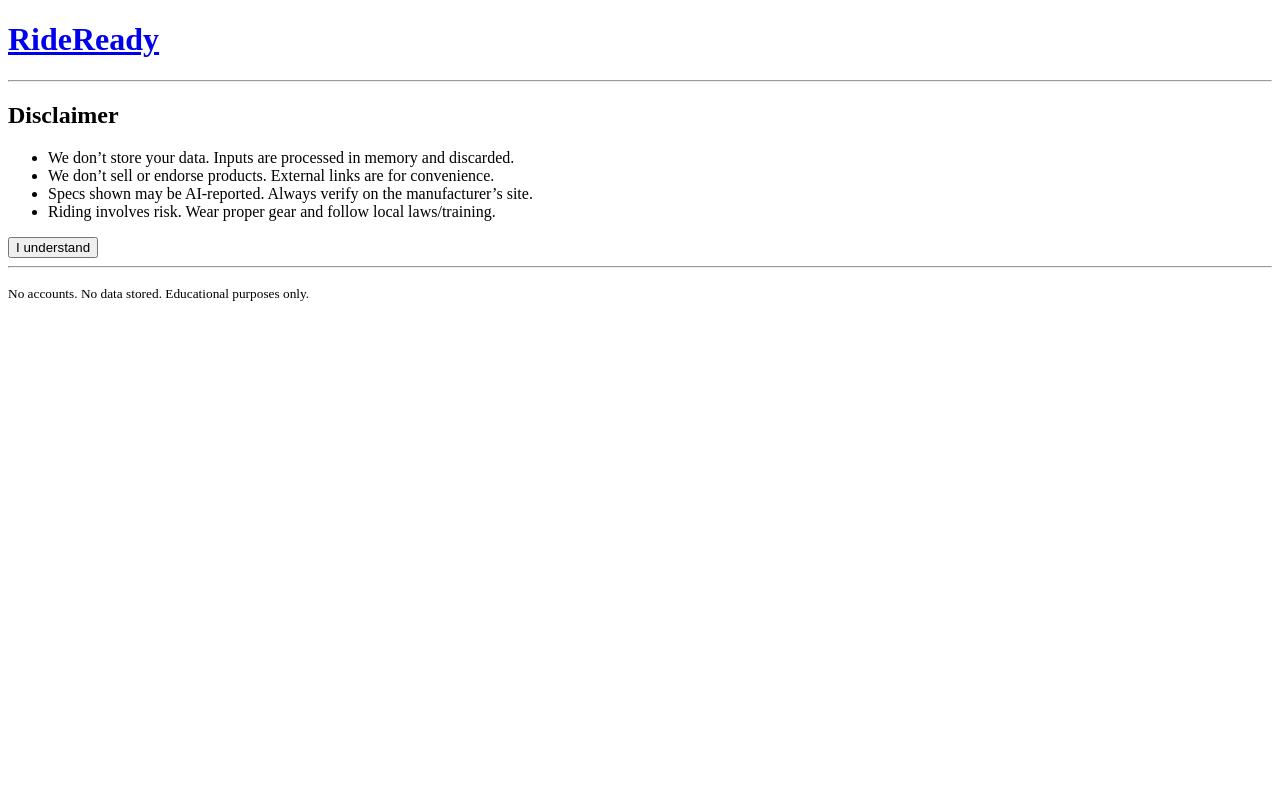
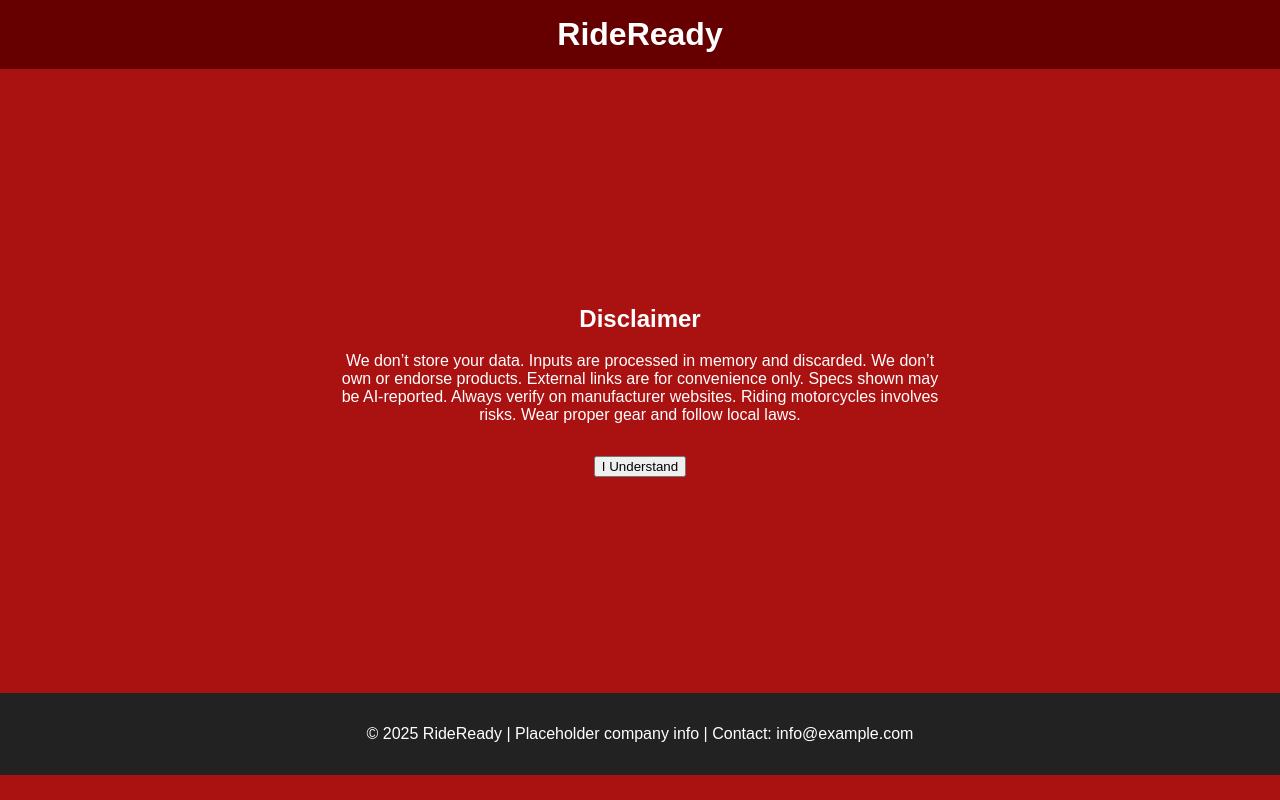
Before and after one commit to htran174/moto-advisor, a Flask app: page /disclaimer in a window 1280 px wide. Run offline with Flask 3, Linux system fonts and the light colour scheme.

Commit message:
changed color and add added based layout

```diff
--- a/templates/base.html
+++ b/templates/base.html
@@ -4,21 +4,27 @@
   <meta charset="utf-8">
   <title>{{ app_title }} — {{ page_title }}</title>
   <meta name="viewport" content="width=device-width, initial-scale=1">
-  <meta name="description" content="Beginner motorcycle advisor: bikes, gear, and safety guidance.">
 </head>
-<body>
-  <header>
-    <h1><a href="{{ url_for('home') }}" aria-label="Go to home">{{ app_title }}</a></h1>
-    <hr>
+<body style="margin: 0; font-family: sans-serif; background-color: #a11; color: white;">
+
+  <!-- Header -->
+  <header style="background-color: #600; padding: 1rem; text-align: center;">
+    <h1 style="margin: 0;">
+      <a href="{{ url_for('home') }}" style="color: white; text-decoration: none;">
+        {{ app_title }}
+      </a>
+    </h1>
   </header>
 
-  <main>
+  <!-- Main content -->
+  <main style="padding: 2rem; min-height: 70vh; display: flex; justify-content: center; align-items: center;">
     {% block content %}{% endblock %}
   </main>
 
-  <hr>
-  <footer>
-    <p><small>No accounts. No data stored. Educational purposes only.</small></p>
+  <!-- Footer (shared by all pages) -->
+  <footer style="background-color: #222; color: white; padding: 1rem; text-align: center;">
+    <p>© 2025 RideReady | Placeholder company info | Contact: info@example.com</p>
   </footer>
+
 </body>
 </html>
--- a/templates/disclaimer.html
+++ b/templates/disclaimer.html
@@ -1,16 +1,16 @@
 {% extends "base.html" %}
 {% block content %}
-  <section>
+  <section style="max-width: 600px; text-align: center;">
     <h2>Disclaimer</h2>
-    <ul>
-      <li>We don’t store your data. Inputs are processed in memory and discarded.</li>
-      <li>We don’t sell or endorse products. External links are for convenience.</li>
-      <li>Specs shown may be AI-reported. Always verify on the manufacturer’s site.</li>
-      <li>Riding involves risk. Wear proper gear and follow local laws/training.</li>
-    </ul>
+    <p>
+      We don’t store your data. Inputs are processed in memory and discarded.
+      We don’t own or endorse products. External links are for convenience only.
+      Specs shown may be AI-reported. Always verify on manufacturer websites.
+      Riding motorcycles involves risks. Wear proper gear and follow local laws.
+    </p>
 
-    <form action="{{ url_for('advisor') }}" method="get">
-      <button type="submit">I understand</button>
+    <form action="{{ url_for('advisor') }}" method="get" style="margin-top: 2rem;">
+      <button type="submit">I Understand</button>
     </form>
   </section>
 {% endblock %}
```
Also changed, not shown: templates/advisor.html (+6 -8 lines), templates/home.html (+23 -10 lines).
